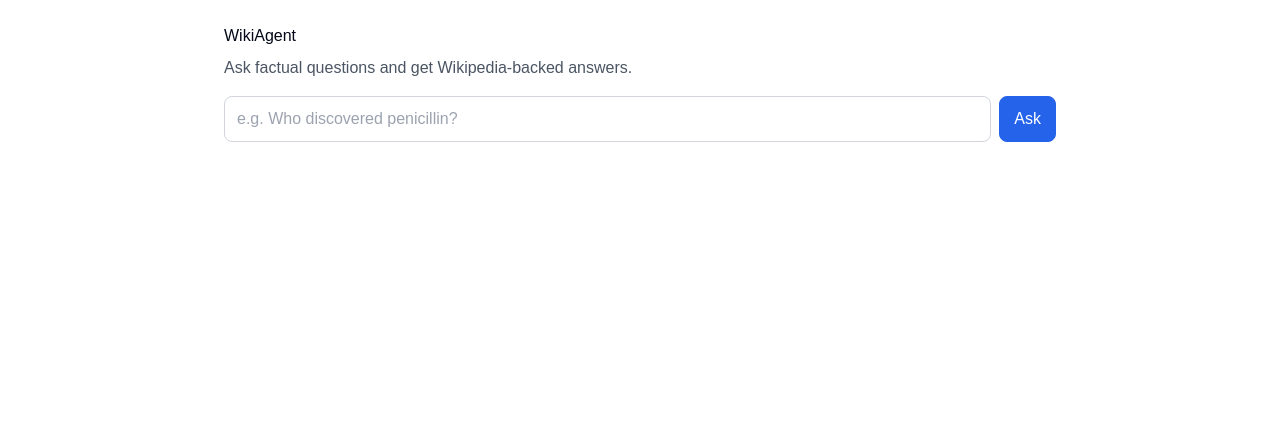
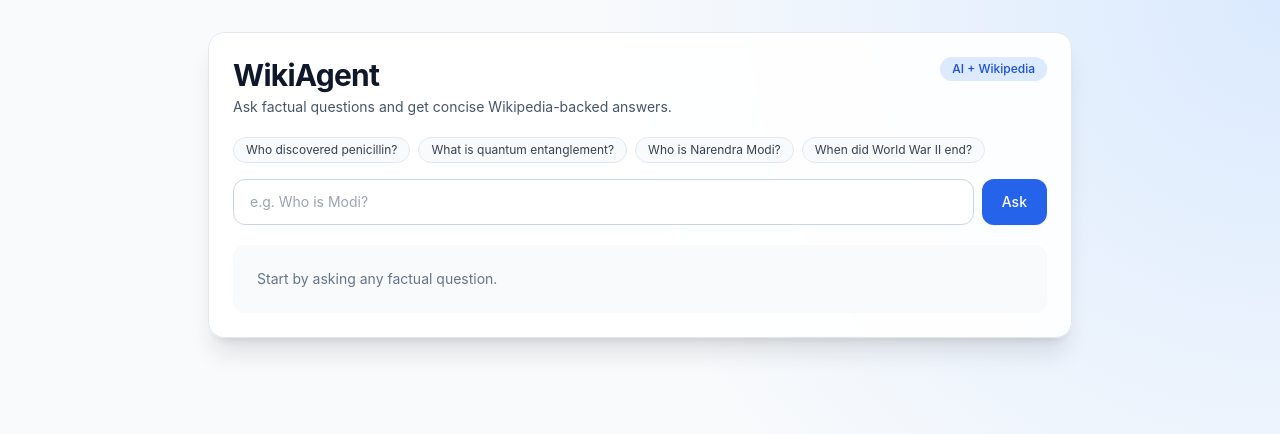
Before and after one commit to Craniumzz/crakers_work, a Next.js app: page / in a window 1280 px wide. Shown: the top 434 px of the page. Built offline with nearby package versions, Linux system fonts and the light colour scheme.

Commit message:
Enhance WikiAgent UI with modern chat styling and prompts

```diff
--- a/src/app/globals.css
+++ b/src/app/globals.css
@@ -4,7 +4,7 @@
 
 @layer base {
   :root {
-    --background: 0 0% 100%;
+    --background: 214 100% 99%;
     --foreground: 222.2 84% 4.9%;
     --border: 214.3 31.8% 91.4%;
   }
@@ -17,10 +17,12 @@
   body {
     @apply bg-background text-foreground;
     margin: 0;
-    font-family: Arial, sans-serif;
+    min-height: 100vh;
+    font-family: Inter, ui-sans-serif, system-ui, -apple-system, Segoe UI, Roboto, Helvetica, Arial, sans-serif;
+    background-image: radial-gradient(circle at top right, #dbeafe, #f8fafc 45%);
   }
 
   a {
-    color: #2563eb;
+    color: #1d4ed8;
   }
 }
--- a/src/components/wiki-agent/chat-container.tsx
+++ b/src/components/wiki-agent/chat-container.tsx
@@ -2,24 +2,32 @@
 
 import { FormEvent, useState } from 'react';
 import { ChatMessage, Message } from './chat-message';
+
+const SUGGESTIONS = [
+  'Who discovered penicillin?',
+  'What is quantum entanglement?',
+  'Who is Narendra Modi?',
+  'When did World War II end?',
+];
 
 export function ChatContainer() {
   const [messages, setMessages] = useState<Message[]>([]);
   const [question, setQuestion] = useState('');
   const [loading, setLoading] = useState(false);
 
-  const onSubmit = async (e: FormEvent) => {
-    e.preventDefault();
-    if (!question.trim() || loading) return;
+  const askQuestion = async (rawQuestion: string) => {
+    const userContent = rawQuestion.trim();
+    if (!userContent || loading) return;
 
-    const userContent = question.trim();
-    const userMessage: Message = {
+    setMessages((prev) => [
+      ...prev,
+      {
         id: crypto.randomUUID(),
         role: 'user',
         content: userContent,
-    };
+      },
+    ]);
 
-    setMessages((prev) => [...prev, userMessage]);
     setQuestion('');
     setLoading(true);
 
@@ -31,7 +39,6 @@
       });
 
       const payload = (await response.json()) as { answer?: string; sources?: string[]; error?: string };
-
       setMessages((prev) => [
         ...prev,
         {
@@ -56,37 +63,59 @@
     }
   };
 
+  const onSubmit = async (e: FormEvent) => {
+    e.preventDefault();
+    await askQuestion(question);
+  };
+
   return (
-    <main style={{ maxWidth: 880, margin: '0 auto', padding: 24 }}>
-      <h1 style={{ marginBottom: 8 }}>WikiAgent</h1>
-      <p style={{ marginTop: 0, color: '#4b5563' }}>Ask factual questions and get Wikipedia-backed answers.</p>
+    <main className="mx-auto max-w-4xl px-4 py-8">
+      <section className="rounded-2xl border border-slate-200 bg-white/90 p-6 shadow-xl backdrop-blur-sm">
+        <div className="mb-5 flex items-start justify-between gap-4">
+          <div>
+            <h1 className="text-3xl font-bold tracking-tight text-slate-900">WikiAgent</h1>
+            <p className="mt-1 text-sm text-slate-600">Ask factual questions and get concise Wikipedia-backed answers.</p>
+          </div>
+          <span className="rounded-full bg-blue-100 px-3 py-1 text-xs font-medium text-blue-700">AI + Wikipedia</span>
+        </div>
 
-      <form onSubmit={onSubmit} style={{ display: 'flex', gap: 8, marginTop: 16, marginBottom: 16 }}>
+        <div className="mb-4 flex flex-wrap gap-2">
+          {SUGGESTIONS.map((suggestion) => (
+            <button
+              key={suggestion}
+              type="button"
+              onClick={() => askQuestion(suggestion)}
+              className="rounded-full border border-slate-200 bg-slate-50 px-3 py-1 text-xs text-slate-700 transition hover:bg-slate-100"
+              disabled={loading}
+            >
+              {suggestion}
+            </button>
+          ))}
+        </div>
+
+        <form onSubmit={onSubmit} className="mb-5 flex gap-2">
           <input
             value={question}
             onChange={(e) => setQuestion(e.target.value)}
-          placeholder="e.g. Who discovered penicillin?"
-          style={{ flex: 1, padding: '10px 12px', border: '1px solid #d1d5db', borderRadius: 8 }}
+            placeholder="e.g. Who is Modi?"
+            className="w-full rounded-xl border border-slate-300 bg-white px-4 py-3 text-sm outline-none ring-blue-500 transition focus:ring-2"
           />
           <button
             type="submit"
             disabled={loading}
-          style={{
-            padding: '10px 14px',
-            borderRadius: 8,
-            border: '1px solid #2563eb',
-            background: '#2563eb',
-            color: 'white',
-          }}
+            className="rounded-xl bg-blue-600 px-5 py-3 text-sm font-medium text-white shadow-sm transition hover:bg-blue-700 disabled:cursor-not-allowed disabled:bg-blue-300"
           >
             {loading ? 'Thinking…' : 'Ask'}
           </button>
         </form>
 
-      <section aria-live="polite">
-        {messages.map((m) => (
-          <ChatMessage key={m.id} message={m} />
-        ))}
+        <section aria-live="polite" className="max-h-[60vh] space-y-1 overflow-y-auto rounded-xl bg-slate-50 p-3">
+          {messages.length === 0 ? (
+            <p className="p-3 text-sm text-slate-500">Start by asking any factual question.</p>
+          ) : (
+            messages.map((m) => <ChatMessage key={m.id} message={m} />)
+          )}
+        </section>
       </section>
     </main>
   );
--- a/src/components/wiki-agent/chat-message.tsx
+++ b/src/components/wiki-agent/chat-message.tsx
@@ -11,30 +11,34 @@
   const isUser = message.role === 'user';
 
   return (
-    <div style={{ display: 'flex', justifyContent: isUser ? 'flex-end' : 'flex-start', marginBottom: 12 }}>
-      <div
-        style={{
-          maxWidth: '82%',
-          padding: 12,
-          borderRadius: 10,
-          border: '1px solid #e5e7eb',
-          background: isUser ? '#eff6ff' : '#ffffff',
-        }}
+    <div className={`flex ${isUser ? 'justify-end' : 'justify-start'} mb-3`}>
+      <article
+        className={`max-w-[85%] rounded-2xl border px-4 py-3 shadow-sm ${
+          isUser ? 'border-blue-200 bg-blue-50 text-slate-900' : 'border-slate-200 bg-white text-slate-900'
+        }`}
       >
-        <div style={{ whiteSpace: 'pre-wrap' }}>{message.content}</div>
+        <div className="mb-1 text-[11px] font-semibold uppercase tracking-wide text-slate-500">
+          {isUser ? 'You' : 'WikiAgent'}
+        </div>
+        <div className="whitespace-pre-wrap text-sm leading-relaxed">{message.content}</div>
 
         {!isUser && message.sources && message.sources.length > 0 && (
-          <ul style={{ marginTop: 8, marginBottom: 0, paddingLeft: 18 }}>
+          <ul className="mt-3 space-y-1 text-xs">
             {message.sources.map((source) => (
               <li key={source}>
-                <a href={source} target="_blank" rel="noreferrer">
+                <a
+                  href={source}
+                  target="_blank"
+                  rel="noreferrer"
+                  className="inline-block rounded-md bg-slate-100 px-2 py-1 text-blue-700 hover:bg-slate-200"
+                >
                   {source}
                 </a>
               </li>
             ))}
           </ul>
         )}
-      </div>
+      </article>
     </div>
   );
 }
```
Lines whose indentation alone changed are shown as unchanged.
